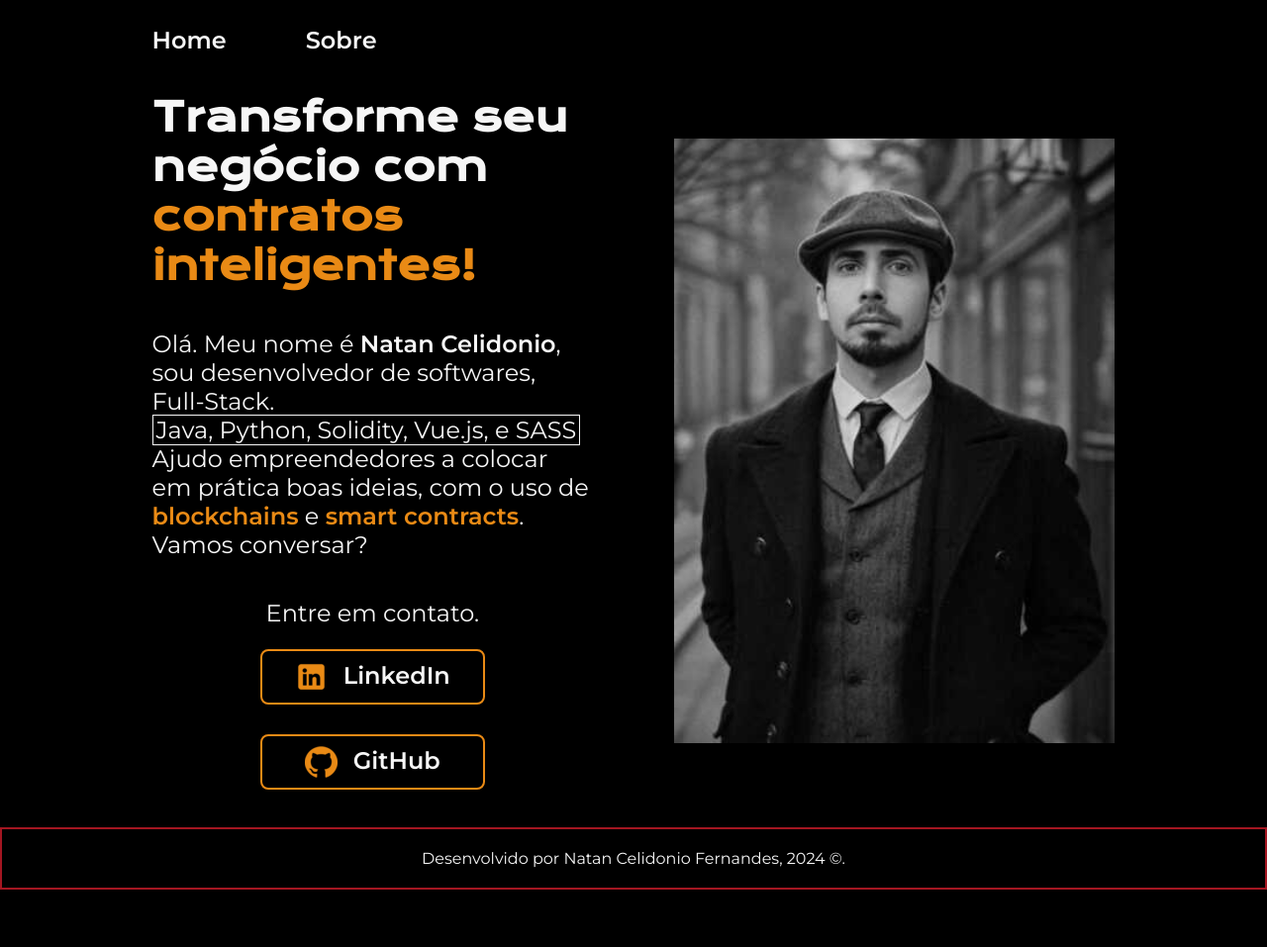
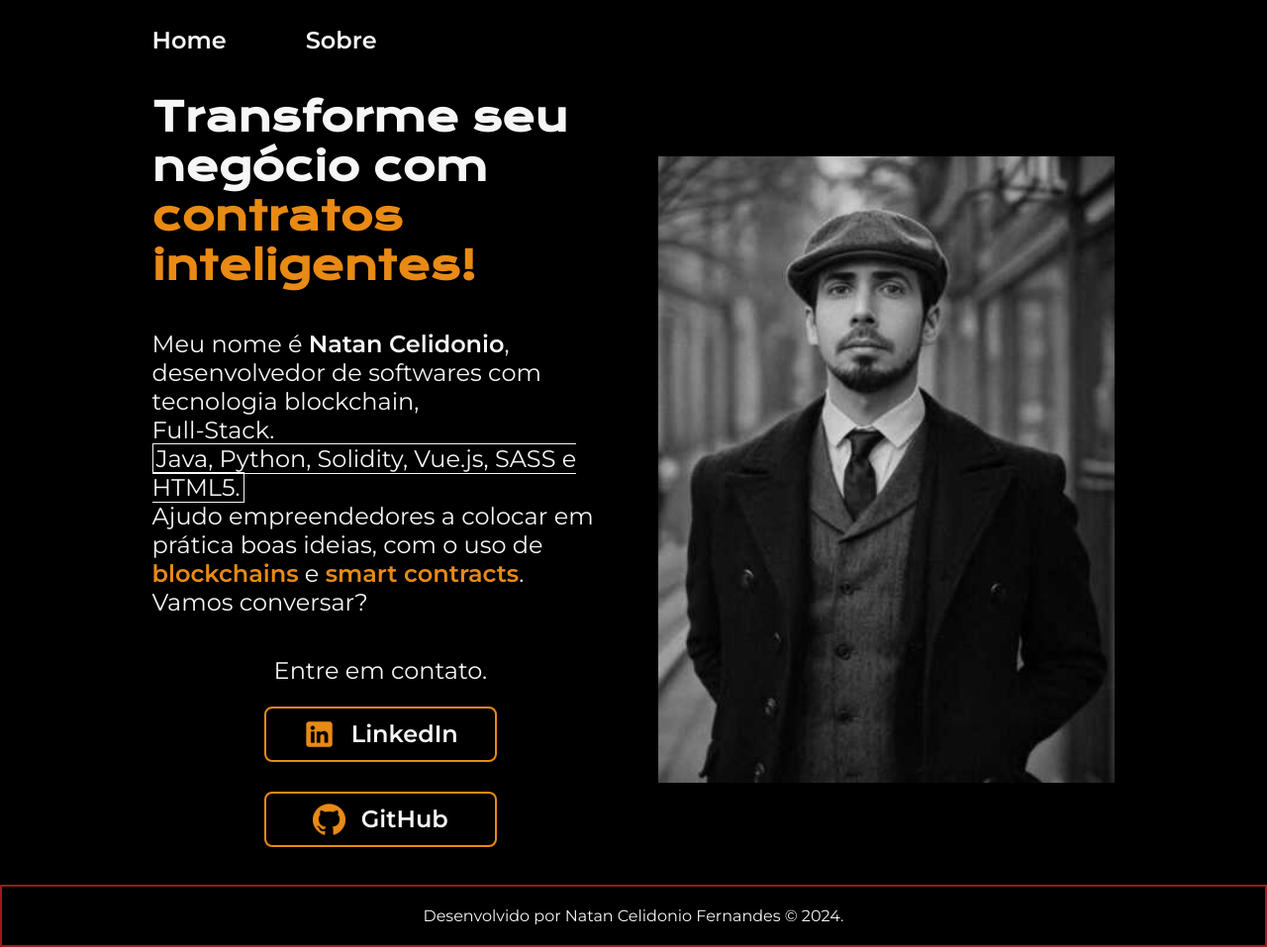
Before and after one commit to natancelidonio/site-exercicio-one-t7, a plain HTML site: page index.html in a window 1280 px wide. Shown: the whole page at 99% size. Before the commit the page ends 899 px from the top, so only its background shows below. Drawn offline with nearby package versions, Linux system fonts and the light colour scheme.

Commit message:
site update #1

```diff
--- a/index.html
+++ b/index.html
@@ -18,7 +18,7 @@
     <main class="apresentacao">
         <section class="apresentacao__conteudo">
             <h1 class="apresentacao__conteudo__titulo">Transforme seu negócio com<strong class="titulo-destaque"> contratos inteligentes!</strong></h1>
-            <p class="apresentacao__conteudo__texto">Olá. Meu nome é <strong>Natan Celidonio</strong>, sou desenvolvedor de softwares, Full-Stack. <br><span>Java, Python, Solidity, Vue.js, e SASS</span><br>Ajudo empreendedores a colocar em prática boas ideias, com o uso de <strong class="main-techs">blockchains</strong> e <strong class="main-techs">smart contracts</strong>.<br>Vamos conversar?</p>
+            <p class="apresentacao__conteudo__texto">Meu nome é <strong>Natan Celidonio</strong>, desenvolvedor de softwares com tecnologia blockchain, <br>Full-Stack. <br><span>Java, Python, Solidity, Vue.js, SASS e HTML5.</span><br>Ajudo empreendedores a colocar em prática boas ideias, com o uso de <strong class="main-techs">blockchains</strong> e <strong class="main-techs">smart contracts</strong>.<br>Vamos conversar?</p>
             <div class="apresentacao__links">
                 <h2 class="apresentacao__links__subtitulo">Entre em contato.</h2>
                 <a class="apresentacao__links__navegacao" href="https://www.linkedin.com/in/natan-celidonio-fernandes/">
@@ -34,7 +34,7 @@
         <img class="apresentacao__imagem" src="./assets/imagem-natan-og.jpeg" alt="Imagem de perfil - Natan Celidonio">
     </main>
     <footer class="rodape">
-        <p>Desenvolvido por Natan Celidonio Fernandes, 2024 &copy;.</p>
+        <p>Desenvolvido por Natan Celidonio Fernandes &copy; 2024.</p>
     </footer>
 </body>
 </html>
--- a/styles/style.css
+++ b/styles/style.css
@@ -45,7 +45,7 @@ body {
     display: flex;
     align-items: center;
     justify-content: space-between;
-    gap: 82px;
+    gap: 50px;
 }
 
 .apresentacao__conteudo {
@@ -122,6 +122,8 @@ span{
 
 a {
     text-decoration: none;
+    display: flex;
+    align-items: center;
 }
 
 a:hover, a:focus {
@@ -153,7 +155,7 @@ a:hover, a:focus {
     }
 
     .apresentacao {
-        flex-direction: column-reverse;
+        flex-direction: column;
         padding: 5%;
     }
 
```
Also changed, not shown: about.html (+1 -1 lines).
